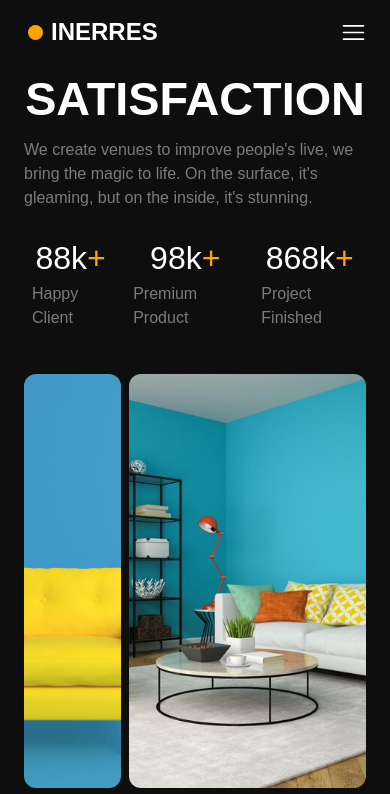
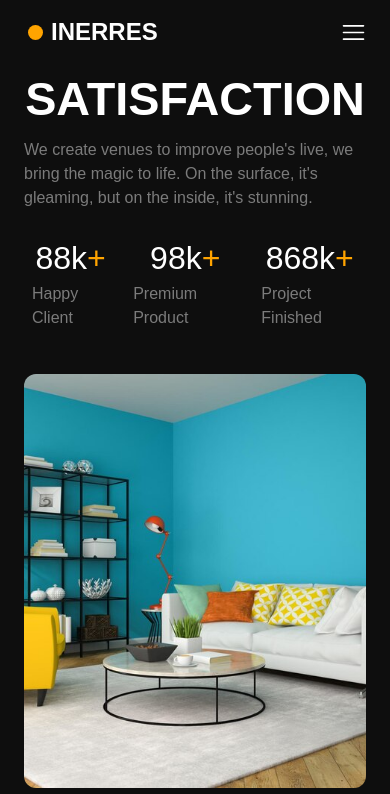
Before and after one commit to MuhammadKaifNazeer/inerres, a Next.js app: page / in a window 390 px wide. Shown: the top 794 px of the page. Built offline with nearby package versions, Linux system fonts and the light colour scheme.

Commit message:
improved responsiveness

```diff
--- a/src/app/components/Hero/Hero.jsx
+++ b/src/app/components/Hero/Hero.jsx
@@ -53,13 +53,12 @@ const Hero = () => {
 
         {/* bento grid layout using flex box */}
         <div className="flex w-full my-10 flex-wrap">
-
           <div className="lg:w-[75%] w-[100%] h-[100vh]">
-
             <div className="h-[50%] w-full flex">
+              <div className="hidden sm:block h-full w-[30%] overflow-hidden rounded-lg ">
                 <div
                   translateZ="100"
-                className="h-full w-[30%] overflow-hidden rounded-lg flex justify-center items-end p-1 sm:p-1.5"
+                  className="h-full w-full flex justify-center items-end p-1 sm:p-1.5"
                 >
                   <Image
                     src={"/image-3.jpg"}
@@ -69,7 +68,8 @@ const Hero = () => {
                     alt="image"
                   />
                 </div>
-              <div className="h-full w-[70%] overflow-hidden rounded-lg flex justify-center items-end p-1 sm:p-1.5">
+              </div>
+              <div className="h-full w-[100%] sm:w-[70%] overflow-hidden rounded-lg flex justify-center items-end p-1 sm:p-1.5">
                 <Image
                   src={"/image-11.jpg"}
                   height="1000"
@@ -80,7 +80,9 @@ const Hero = () => {
               </div>
             </div>
 
-            <div translateZ="100" className="h-[50%] w-full overflow-hidden rounded-lg flex justify-center items-end p-1 sm:p-1.5"
+            <div
+              translateZ="100"
+              className="h-[50%] w-full overflow-hidden rounded-lg flex justify-center items-end p-1 sm:p-1.5"
             >
               <Image
                 src={"/image-9.jpg"}
@@ -90,7 +92,6 @@ const Hero = () => {
                 alt="image"
               />
             </div>
-
           </div>
 
           <div className="lg:w-[25%] w-[100%] h-[100vh] hidden lg:block flex-col">
```
Lines whose indentation alone changed are shown as unchanged.
